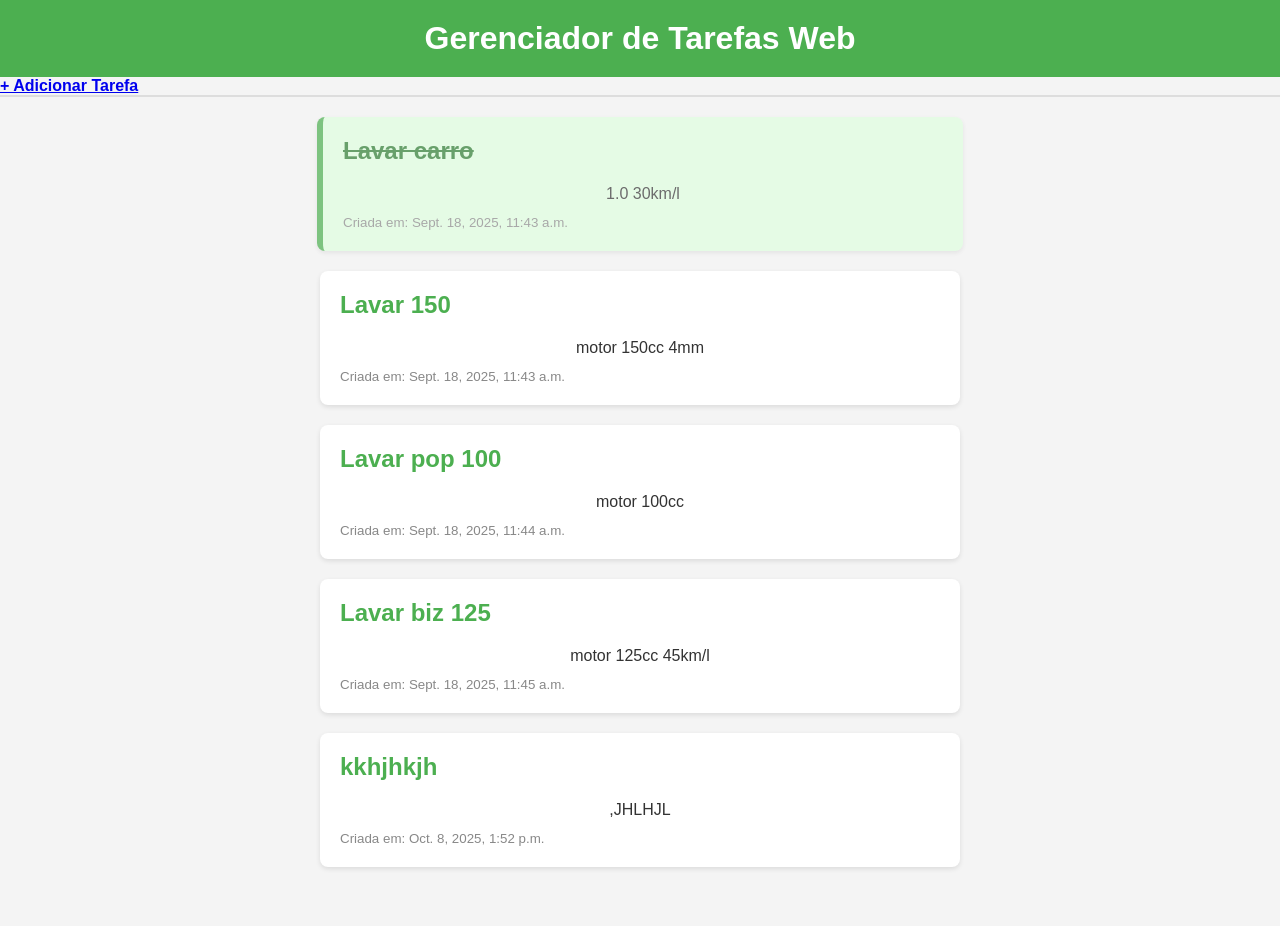
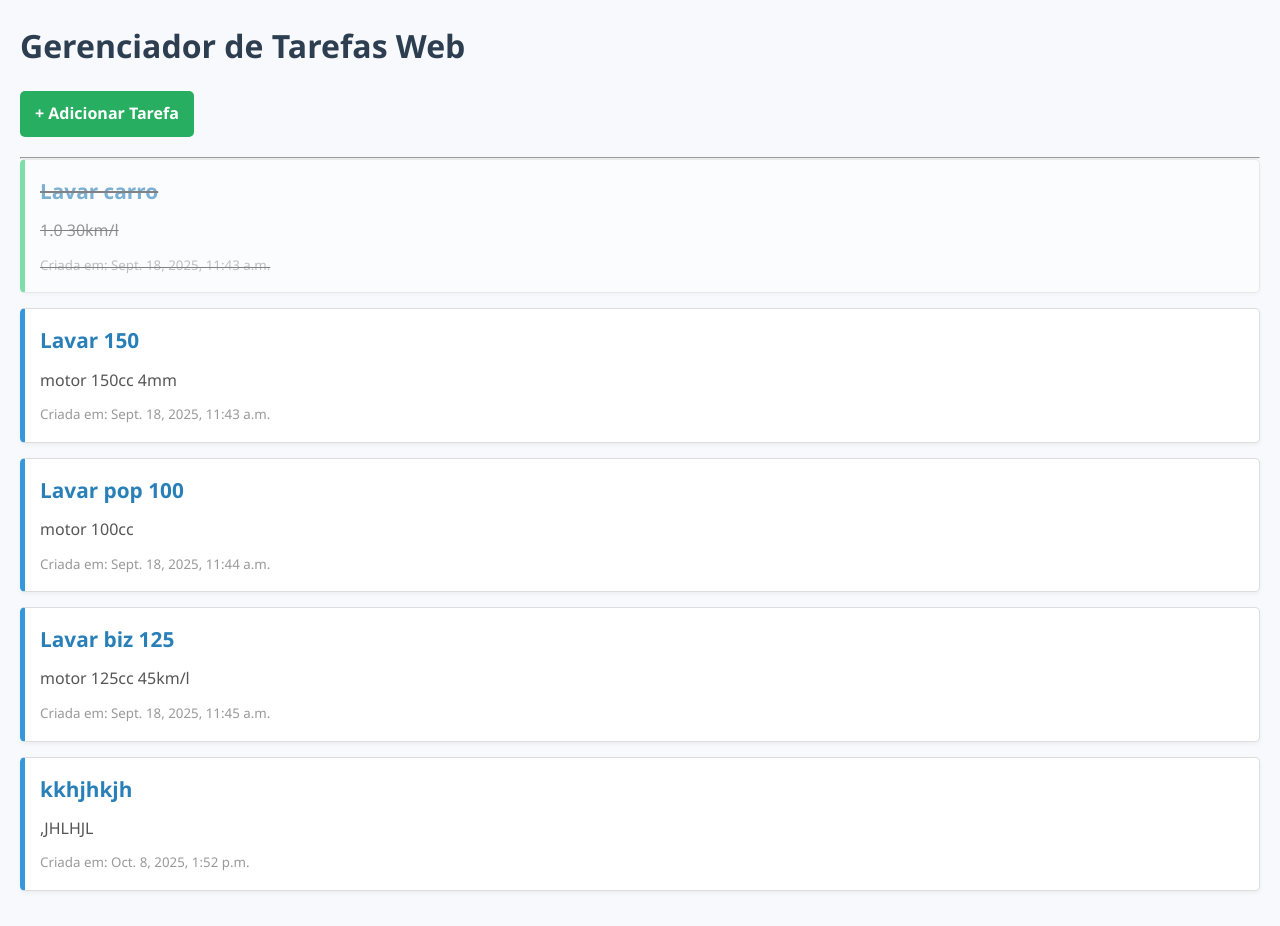
Before and after one commit to PauloMoslei/Paulo-moslei, a Django app: page /tarefas/ in a window 1280 px wide. Before the commit the page ends 869 px from the top, so only its background shows below. Run offline with Django 5.2, Linux system fonts and the light colour scheme; data comes from the database, SQL or seed files in the repository.

Commit message:
trabalho

```diff
--- a/gerenciador_web/config/tarefas/static/lista/lista.css
+++ b/gerenciador_web/config/tarefas/static/lista/lista.css
@@ -1,81 +1,80 @@
-body {
+/* Reset básico */
+* {
     margin: 0;
     padding: 0;
-  font-family: Arial, sans-serif;
-  background-color: #f4f4f4;
+    box-sizing: border-box;
+}
+
+body {
+    font-family: 'Segoe UI', Tahoma, Geneva, Verdana, sans-serif;
+    background-color: #f7f9fc;
     color: #333;
+    padding: 20px;
+    line-height: 1.6;
 }
 
 h1 {
-  text-align: center;
-  background-color: #4CAF50;
-  color: white;
-  padding: 20px 0;
-  margin: 0;
+    color: #2c3e50;
+    margin-bottom: 20px;
 }
 
-hr {
-  border: none;
-  height: 2px;
-  background-color: #ddd;
-  margin: 0;
+a {
+    text-decoration: none;
+    color: #2980b9;
 }
 
-.tarefa {
-  background-color: white;
-  margin: 20px auto;
-  padding: 20px;
-  max-width: 600px;
-  border-radius: 8px;
-  box-shadow: 0 2px 5px rgba(0,0,0,0.1);
+a:hover {
+    text-decoration: underline;
+}
+
+/* Link para adicionar tarefa */
+a strong {
+    display: inline-block;
+    background-color: #27ae60;
+    color: white;
+    padding: 10px 15px;
+    border-radius: 5px;
+    margin-bottom: 20px;
     transition: background-color 0.3s ease;
 }
 
-.tarefa h2 {
-  margin-top: 0;
-  font-size: 1.5em;
+a strong:hover {
+    background-color: #219150;
 }
 
-.tarefa h2 a {
-  text-decoration: none;
-  color: #4CAF50;
+/* Estilo das tarefas */
+.tarefa {
+    background-color: white;
+    border: 1px solid #ddd;
+    border-left: 5px solid #3498db;
+    padding: 15px;
+    margin-bottom: 15px;
+    border-radius: 5px;
+    box-shadow: 0 2px 4px rgba(0,0,0,0.05);
+    transition: background-color 0.3s;
 }
 
-.tarefa h2 a:hover {
-  text-decoration: underline;
+.tarefa:hover {
+    background-color: #f0f8ff;
+}
+
+.tarefa h2 {
+    margin-bottom: 10px;
+    font-size: 1.3em;
 }
 
 .tarefa p {
-  font-size: 1em;
-  margin: 10px 0;
+    margin-bottom: 8px;
+    color: #555;
 }
 
 .tarefa small {
-  color: #888;
+    color: #999;
 }
 
+/* Tarefa concluída */
 .tarefa.concluida {
-  background-color: #e0ffe0;
-  border-left: 6px solid #4CAF50;
-  opacity: 0.7;
-}
-
-.tarefa.concluida h2 a {
-  color: #2e7d32;
+    opacity: 0.6;
+    border-left-color: #2ecc71;
     text-decoration: line-through;
 }
-
-p {
-  text-align: center;
-  margin-top: 40px;
-}
-
-p a {
-  color: #4CAF50;
-  text-decoration: none;
-  font-weight: bold;
-}
-
-p a:hover {
-  text-decoration: underline;
-}
--- a/gerenciador_web/config/tarefas/urls.py
+++ b/gerenciador_web/config/tarefas/urls.py
@@ -4,6 +4,12 @@ urlpatterns = [
     path ('', views.listar_tarefas,name= 'lista_tarefas'), #seria /tarefas/
     path ('<int:tarefa_id>/', views.detalhe_tarefa, name = "detalhe_tarefa"),
 
-    #Adicionar tarefas
-    path('adicionar/', views.adicionar_tarefa, name='adicionar_tarefa'),
+    #adicionar tarefa
+    path('adicionar/' , views.adicionar_tarefa, name= 'adicionar_tarefa'),
+
+    #alterar tarefa
+    path('<int:tarefa_id>/alterar/', views.alterar_tarefa, name = 'alterar_tarefa'),
+
+    # excluir tarefa
+    path ('<int:tarefa_id>/excluir/', views.excluir_tarefa, name='excluir_tarefa')
 ]
--- a/gerenciador_web/config/tarefas/views.py
+++ b/gerenciador_web/config/tarefas/views.py
@@ -29,3 +29,32 @@ def adicionar_tarefa(request):
 #get: busca dados no servidor
 #put: atualiza recursos existentes
 #delete: remove recursos selecionados
+
+def alterar_tarefa(request, tarefa_id):
+    tarefa = get_object_or_404(Tarefa, pk=tarefa_id)
+
+    if request.method == 'POST':
+        titulo = request.POST.get('titulo')
+        descricao = request.POST.get('descricao')
+        concluida = request.POST.get('concluida') == 'on'
+
+
+        tarefa.titulo = titulo
+        tarefa.descricao = descricao
+        tarefa.concluida = concluida
+
+        tarefa.save()
+
+        return redirect('lista_tarefas')
+
+    context = {
+        'tarefa': tarefa,
+    }
+    return render(request, 'tarefas/form_tarefas.html', context)
+
+def excluir_tarefa(request, tarefa_id):
+    tarefa = get_object_or_404(Tarefa, pk=tarefa_id)
+    if request.method == 'POST':
+        tarefa.delete()
+        return redirect ('lista_tarefas')
+    return render(request, 'tarefas/confirmar_exclusao.html', {'tarefa': tarefa})
```
Also changed, not shown: gerenciador_web/config/tarefas/static/exclusao/confirmar_exclusao.css (added, +61 -0 lines), gerenciador_web/config/tarefas/static/form/form.css (+86 -11 lines), gerenciador_web/config/tarefas/templates/tarefas/confirmar_exclusao.html (added, +20 -0 lines), gerenciador_web/config/tarefas/templates/tarefas/detalhe.html (+16 -11 lines), gerenciador_web/config/tarefas/templates/tarefas/form_tarefa.html (+18 -9 lines). Lines whose indentation alone changed are shown as unchanged.
